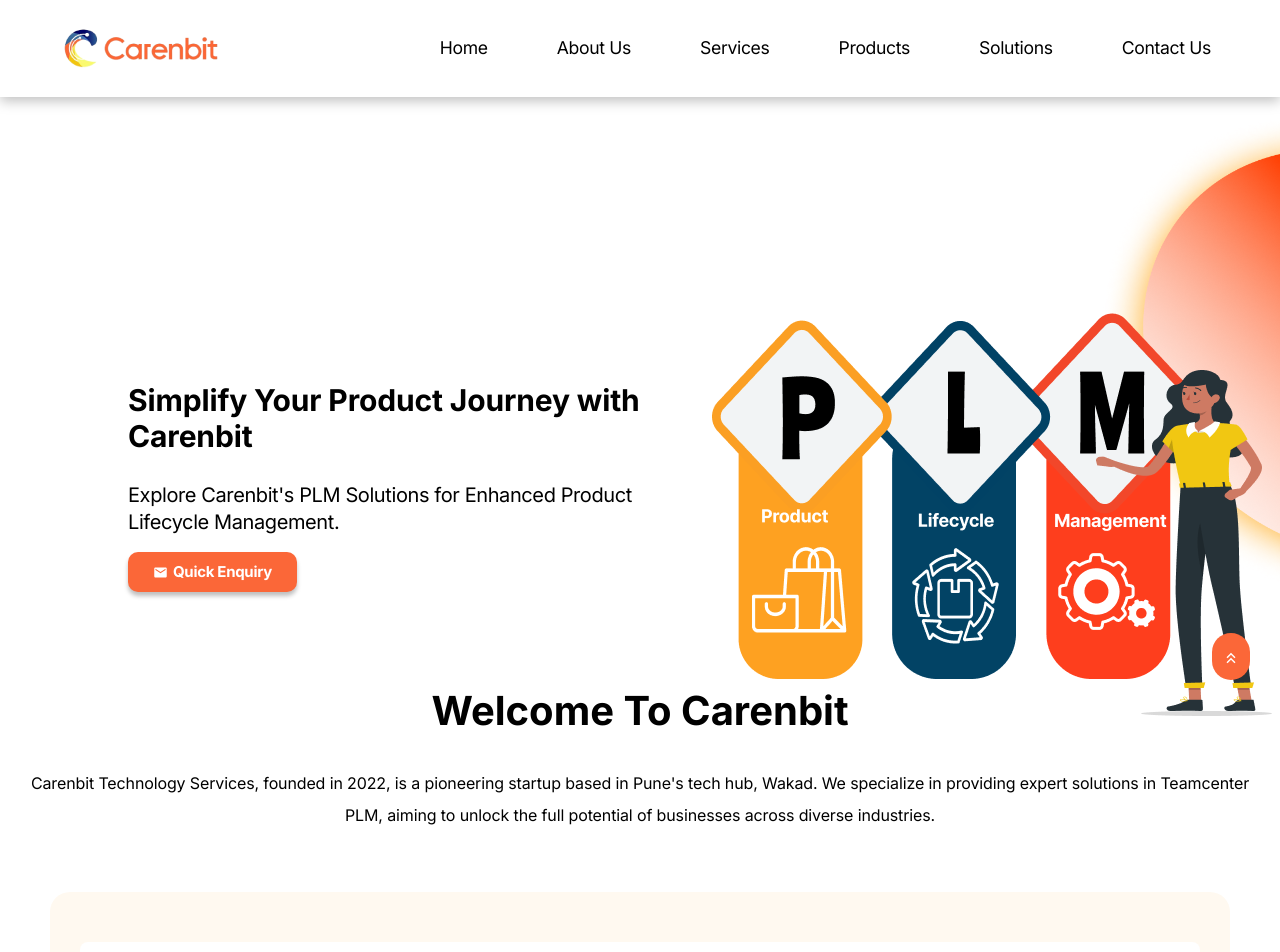
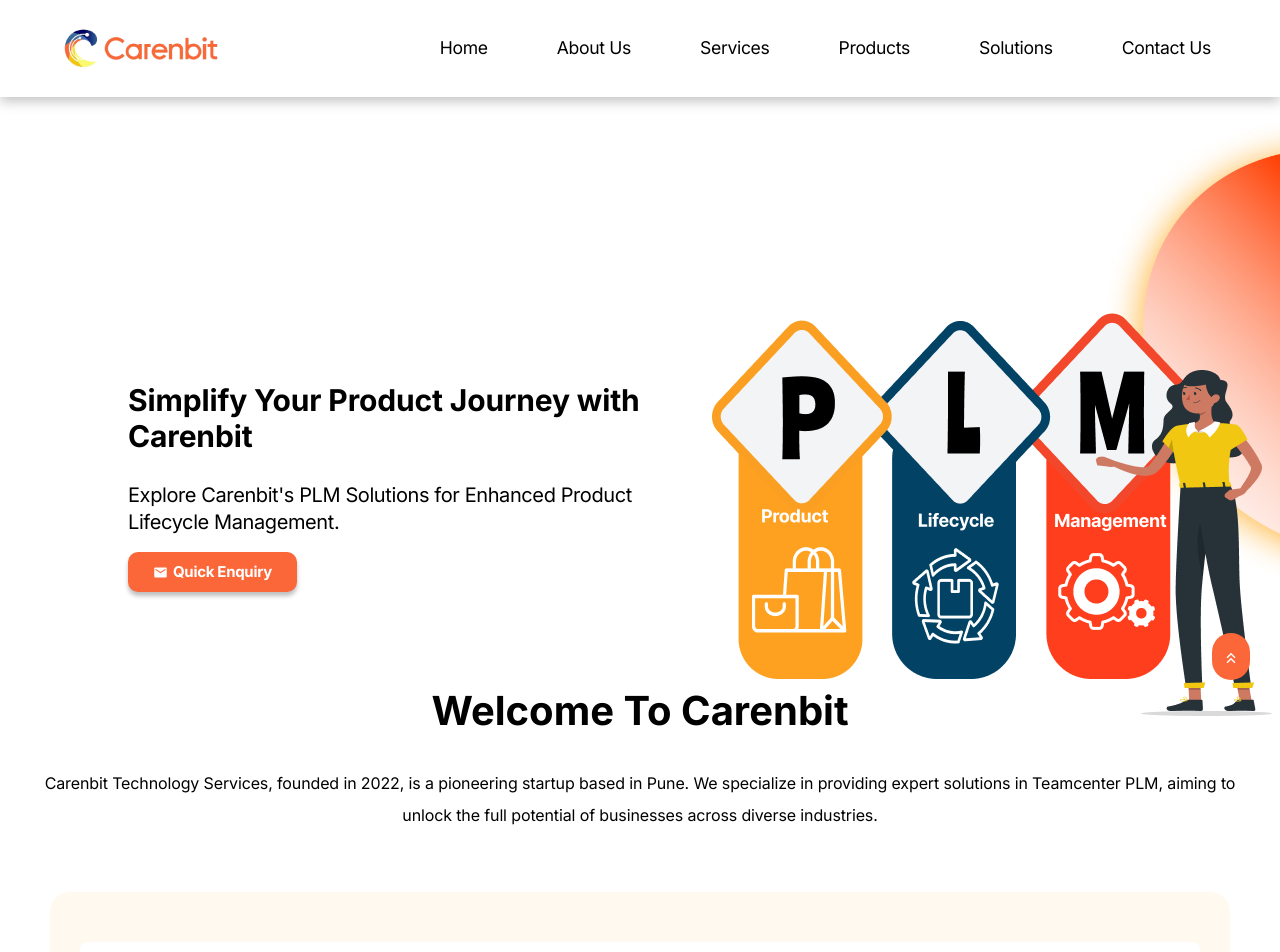
Before and after one commit to Carenbit/carenbitdev, a React (Create React App) app: page / in a window 1280 px wide. Shown: the top 952 px of the page. Built offline with nearby package versions, Linux system fonts and the light colour scheme.

Commit message:
Checking

```diff
--- a/src/component/aboutUs/AboutUs.js
+++ b/src/component/aboutUs/AboutUs.js
@@ -13,9 +13,9 @@
         {innerwidth > 464 ? (
           <p className="description my-4 ">
             Carenbit Technology Services, founded in 2022, is a pioneering
-            startup based in Pune's tech hub, Wakad. We specialize in providing
-            expert solutions in Teamcenter PLM, aiming to unlock the full
-            potential of businesses across diverse industries.
+            startup based in Pune. We specialize in providing expert solutions
+            in Teamcenter PLM, aiming to unlock the full potential of businesses
+            across diverse industries.
           </p>
         ) : (
           <p className="description my-4 ">
```
